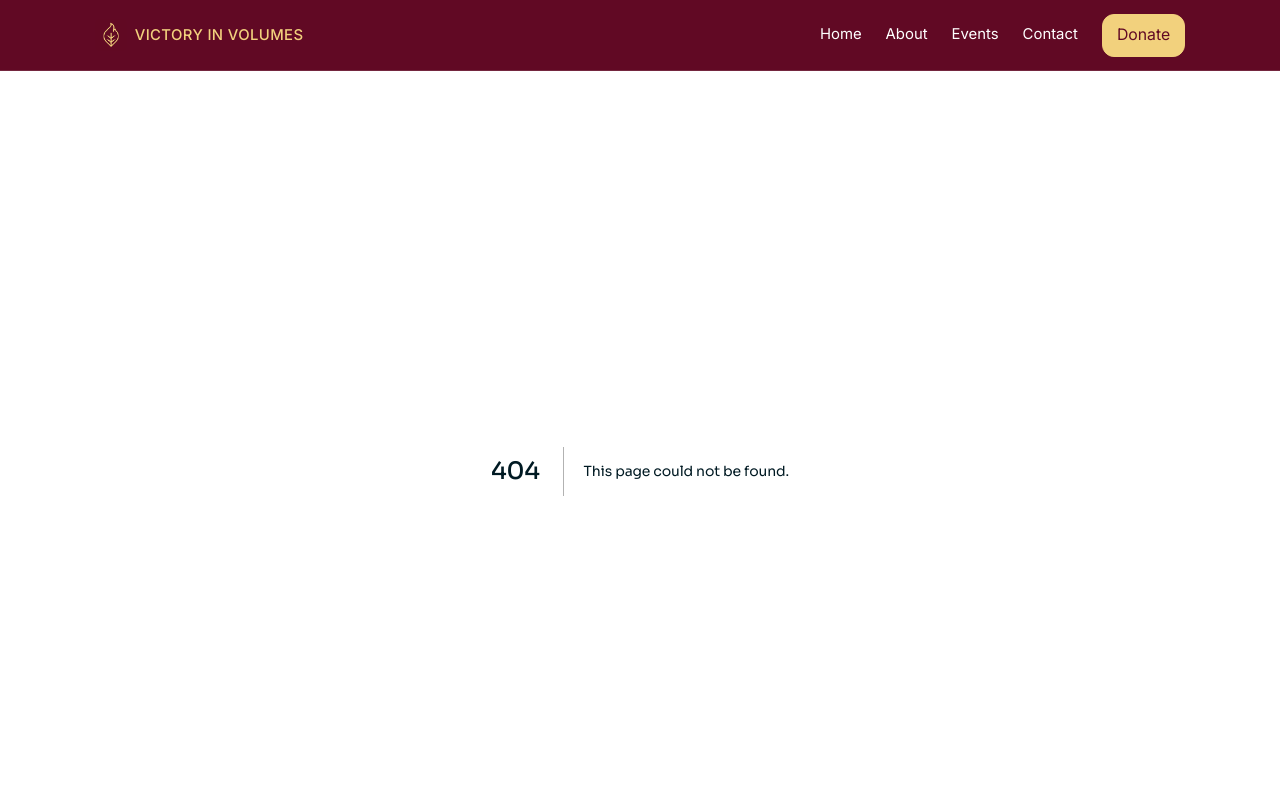
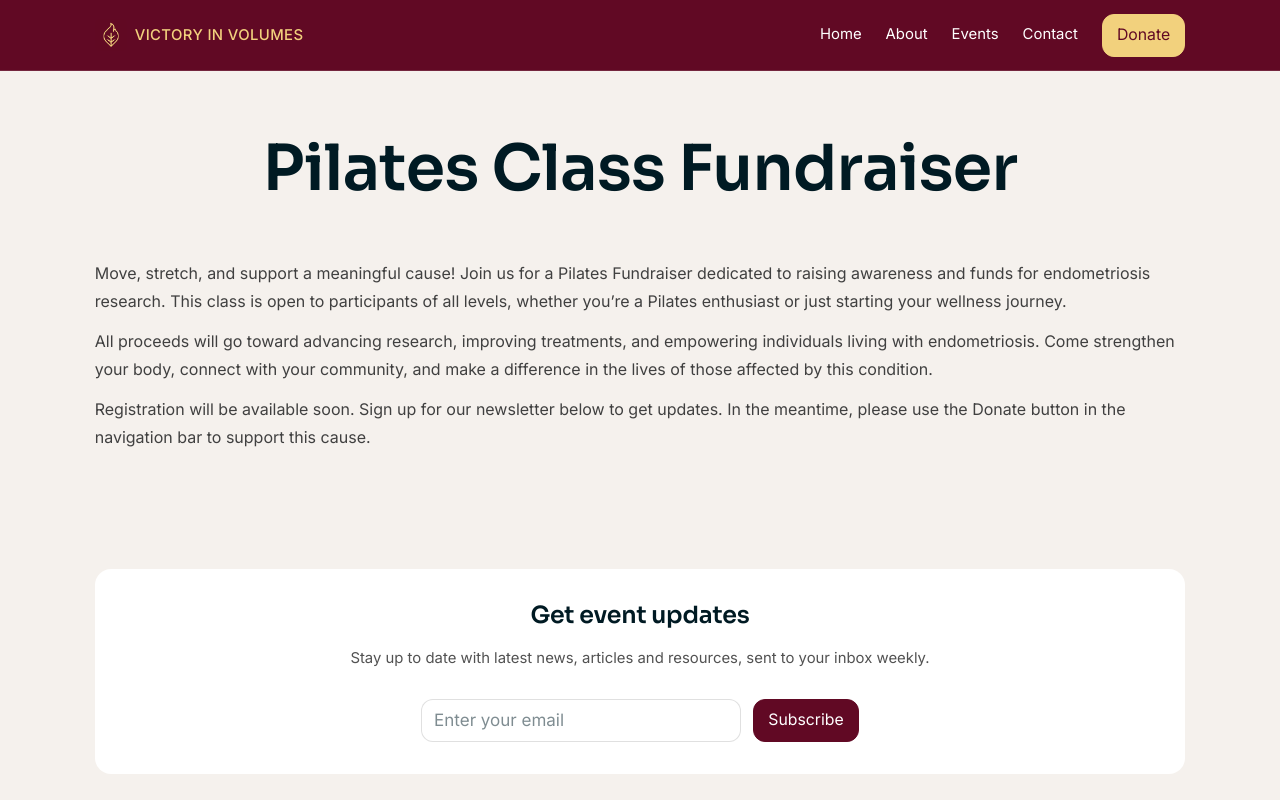
Before and after one commit to srikar-k3/victory, a Next.js app: page /events/pilates-class-fundraiser in a window 1280 px wide. Before the commit this address had no page. Shown: the top 800 px of the page. Built offline with nearby package versions, Linux system fonts and the light colour scheme.

Commit message:
p event page

```diff
--- /dev/null
+++ b/src/app/events/pilates-class-fundraiser/page.tsx
@@ -0,0 +1,36 @@
+import Newsletter from "@/components/Newsletter";
+
+export default function PilatesEventPage() {
+  const title = "Pilates Class Fundraiser";
+  return (
+    <div>
+      {/* Title */}
+      <section className="section section-main scroll-mt-24">
+        <div className="inner grid gap-8">
+          <h1 className="font-semibold text-center">{title}</h1>
+          <div className="grid grid-cols-1 gap-6 items-start">
+            <div className="md:col-span-2">
+              <p className="text-sm sm:text-base leading-7 text-neutral-700 max-w-none">
+                Move, stretch, and support a meaningful cause! Join us for a Pilates Fundraiser dedicated
+                to raising awareness and funds for endometriosis research. This class is open to
+                participants of all levels, whether you’re a Pilates enthusiast or just starting your
+                wellness journey.
+              </p>
+              <p className="mt-3 text-sm sm:text-base leading-7 text-neutral-700 max-w-none">
+                All proceeds will go toward advancing research, improving treatments, and empowering
+                individuals living with endometriosis. Come strengthen your body, connect with your
+                community, and make a difference in the lives of those affected by this condition.
+              </p>
+              <p className="mt-3 text-sm sm:text-base leading-7 text-neutral-700 max-w-none">
+                Registration will be available soon. Sign up for our newsletter below to get updates. In the meantime, please use the Donate button in the navigation bar to support this cause.
+              </p>
+            </div>
+          </div>
+        </div>
+      </section>
+
+      {/* Newsletter */}
+      <Newsletter id="event-newsletter" title="Get event updates" />
+    </div>
+  );
+}
--- a/src/app/page.tsx
+++ b/src/app/page.tsx
@@ -73,7 +73,7 @@ export default function Home() {
           <h2 className="h2 font-semibold text-[var(--c-dark)]">Upcoming Events</h2>
           {(() => {
             const events = [
-              { title: "Pilates Class Fundraiser", subtitle: "February 28, 2026" },
+              { title: "Pilates Class Fundraiser", subtitle: "February 28, 2026", href: "/events/pilates-class-fundraiser" },
               { title: "Mother Daughter Care Packages", subtitle: "May (Mother’s Day) — TBD" },
             ];
             return (
@@ -86,7 +86,13 @@ export default function Home() {
                       <li key={i} className="relative">
                         <div className="absolute left-3 top-5 -translate-x-1/2 w-3 h-3 rounded-full bg-[var(--c-accent)] ring-4 ring-white" aria-hidden />
                         <article className="card-accent pl-6 pr-4 py-4">
-                          <div className="text-body font-medium">{e.title}</div>
+                          <div className="text-body font-medium">
+                            {e.href ? (
+                              <a href={e.href} className="underline underline-offset-4 decoration-current">{e.title}</a>
+                            ) : (
+                              e.title
+                            )}
+                          </div>
                           <div className="text-body-sm mt-1 text-[var(--c-primary)]">{e.subtitle}</div>
                         </article>
                       </li>
--- a/src/components/EventsTimeline.tsx
+++ b/src/components/EventsTimeline.tsx
@@ -1,8 +1,9 @@
 "use client";
 
 import { useCallback, useEffect, useRef, useState } from "react";
+import Link from "next/link";
 
-type EventItem = { title: string; subtitle: string };
+type EventItem = { title: string; subtitle: string; href?: string };
 
 export default function EventsTimeline({ events }: { events: EventItem[] }) {
   const viewportRef = useRef<HTMLDivElement | null>(null);
@@ -83,7 +84,15 @@ export default function EventsTimeline({ events }: { events: EventItem[] }) {
               <span className="absolute left-1/2 top-1/2 -translate-x-1/2 -translate-y-1/2 w-3 h-3 rounded-full bg-[var(--c-accent)] ring-4 ring-white" aria-hidden />
               <div className={`absolute left-1/2 -translate-x-1/2 w-full ${i % 2 === 0 ? "bottom-[calc(50%+48px)]" : "top-[calc(50%+48px)]"}`}>
                 <article className="card-accent px-6 py-6 min-h-[7.5rem]">
-                  <div className="text-body font-medium">{e.title}</div>
+                  <div className="text-body font-medium">
+                    {e.href ? (
+                      <Link href={e.href} className="underline underline-offset-4 decoration-current">
+                        {e.title}
+                      </Link>
+                    ) : (
+                      e.title
+                    )}
+                  </div>
                   <div className="text-body-sm mt-1 text-[var(--c-primary)]">{e.subtitle}</div>
                 </article>
               </div>
```
